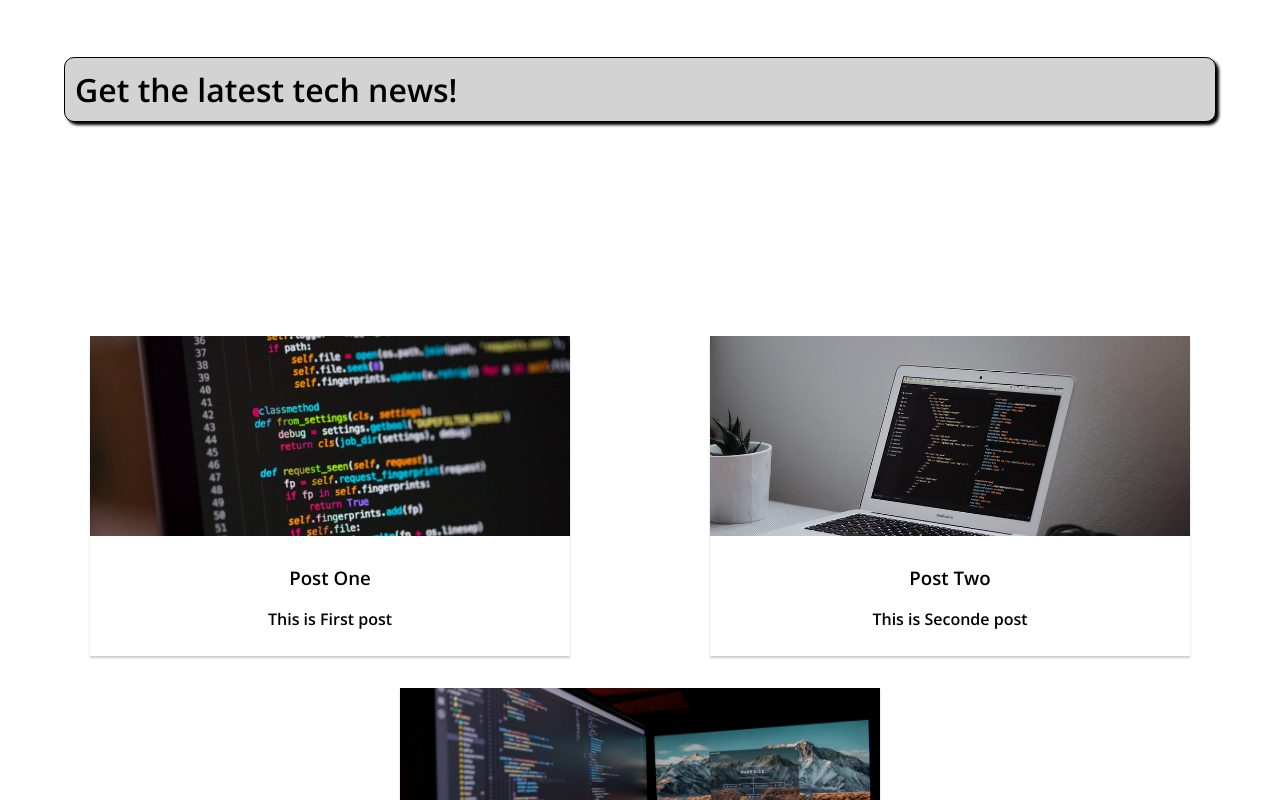
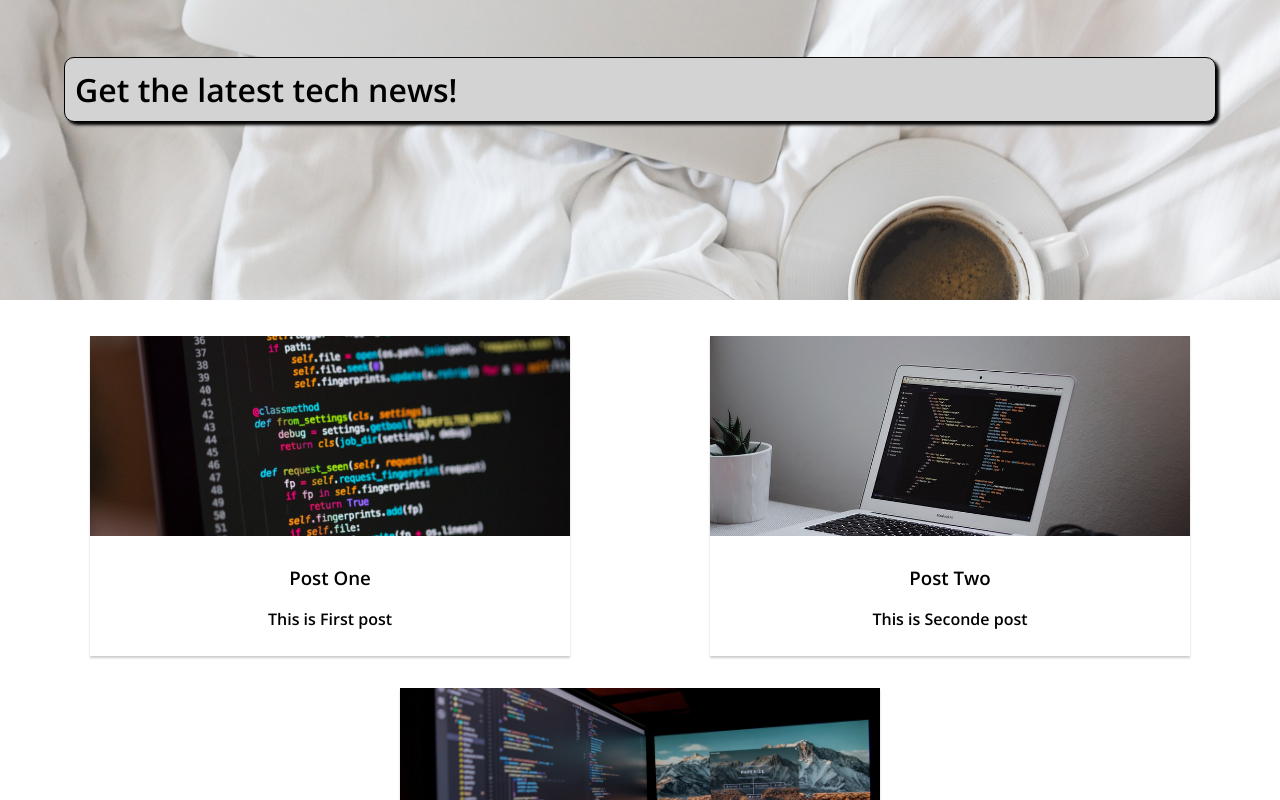
Before and after one commit to NaserAhadi/nuxt-blog, a Nuxt app: page / in a window 1280 px wide. Shown: the top 800 px of the page. Built offline with nearby package versions, Linux system fonts and the light colour scheme.

Commit message:
4th : Add background image to cover

```diff
--- a/pages/index.vue
+++ b/pages/index.vue
@@ -41,6 +41,7 @@ export default {
   position: relative;
   padding: 30px;
   box-sizing: border-box;
+  background-image: url("@/assets/image/main-page-background.jpg");
   background-position: center;
   background-size: cover;
 }
```
Also changed, not shown: assets/image/main-page-background.jpg (added).
